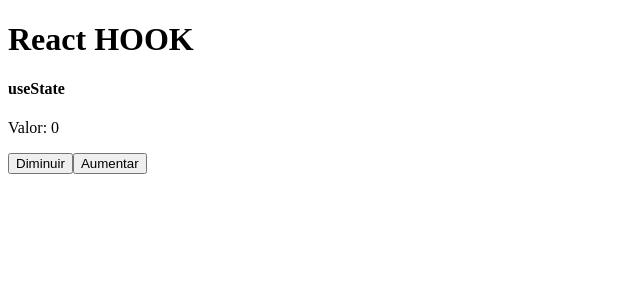
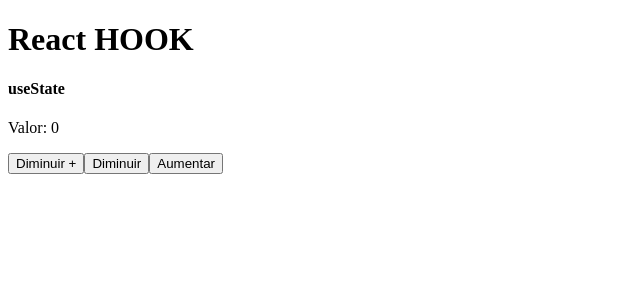
Before and after one commit to kayonulldreinull/react_next_hooks, a React (Vite) app: page / in a window 1280 px wide. Shown: the top 300 px of the page, without its empty margins (0-640 px from the left). Built offline with nearby package versions, Linux system fonts and the light colour scheme.

Commit message:
02_hooks

```diff
--- a/src/App.jsx
+++ b/src/App.jsx
@@ -1,13 +1,15 @@
 import React from 'react'
 
-import HookState01 from './components/UseState_01'
+// import HookState01 from './components/UseState_01'
+import HookState02 from './components/UseState_02'
 
 export default() => {
 
   return (
     <>
       <h1>React HOOK</h1>
-      <HookState01 />
+      {/* <HookState01 /> */}
+      <HookState02 />
     </>
   )
 }
--- /dev/null
+++ b/src/components/UseState_02.jsx
@@ -0,0 +1,25 @@
+import { useState } from 'react';
+export default() => {
+    const [valor, setValor] = useState(0)
+
+    function diminuir() {
+        setValor(v => v -1)
+    }
+    function aumentar() {
+        setValor(v => v +1)
+    }
+    function diminuir_valor(a) {
+        setValor(v => v - a)
+    }
+
+    return (
+        <>
+            <h4>useState</h4>
+            <p>Valor: {valor}</p>
+
+            <button onClick={() => diminuir_valor(10)}>Diminuir +</button>
+            <button onClick={diminuir}>Diminuir</button>
+            <button onClick={aumentar}>Aumentar</button>
+        </>
+    )
+}
```
